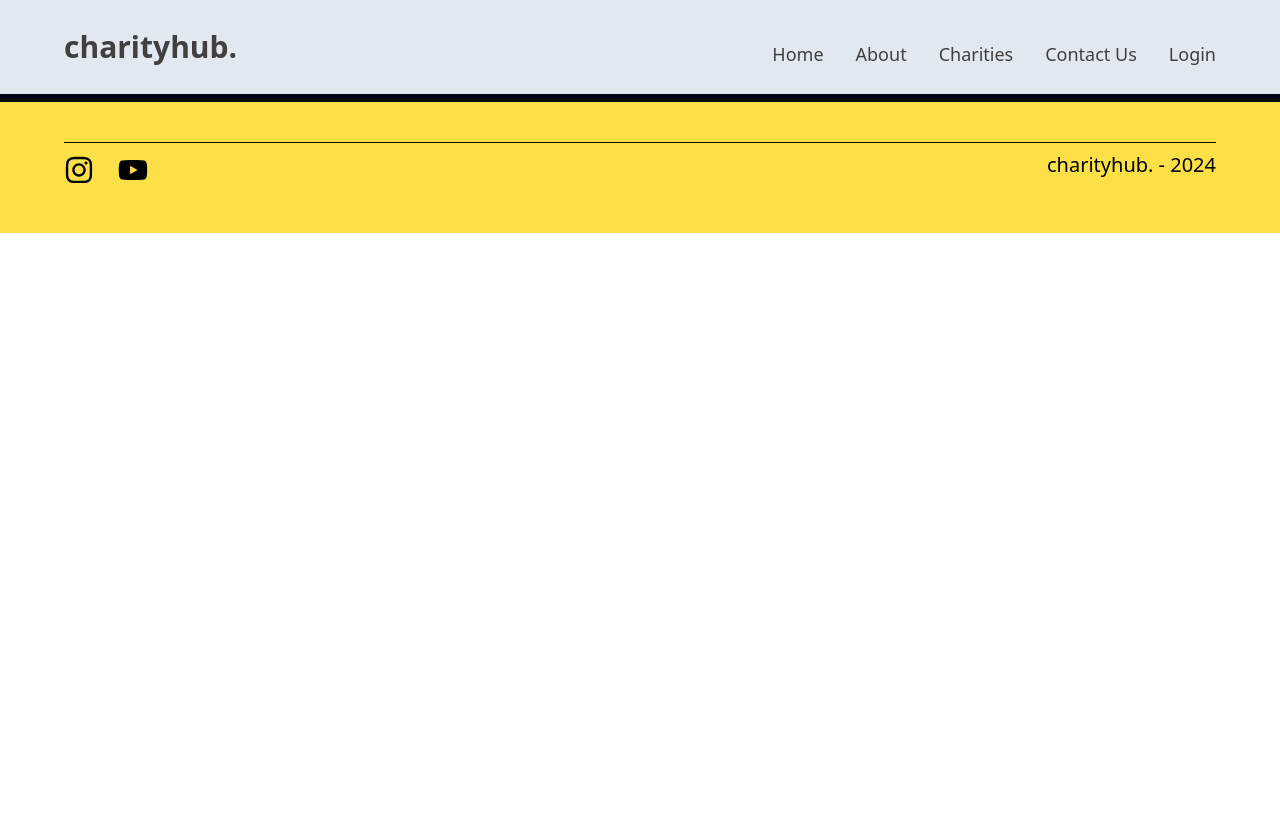
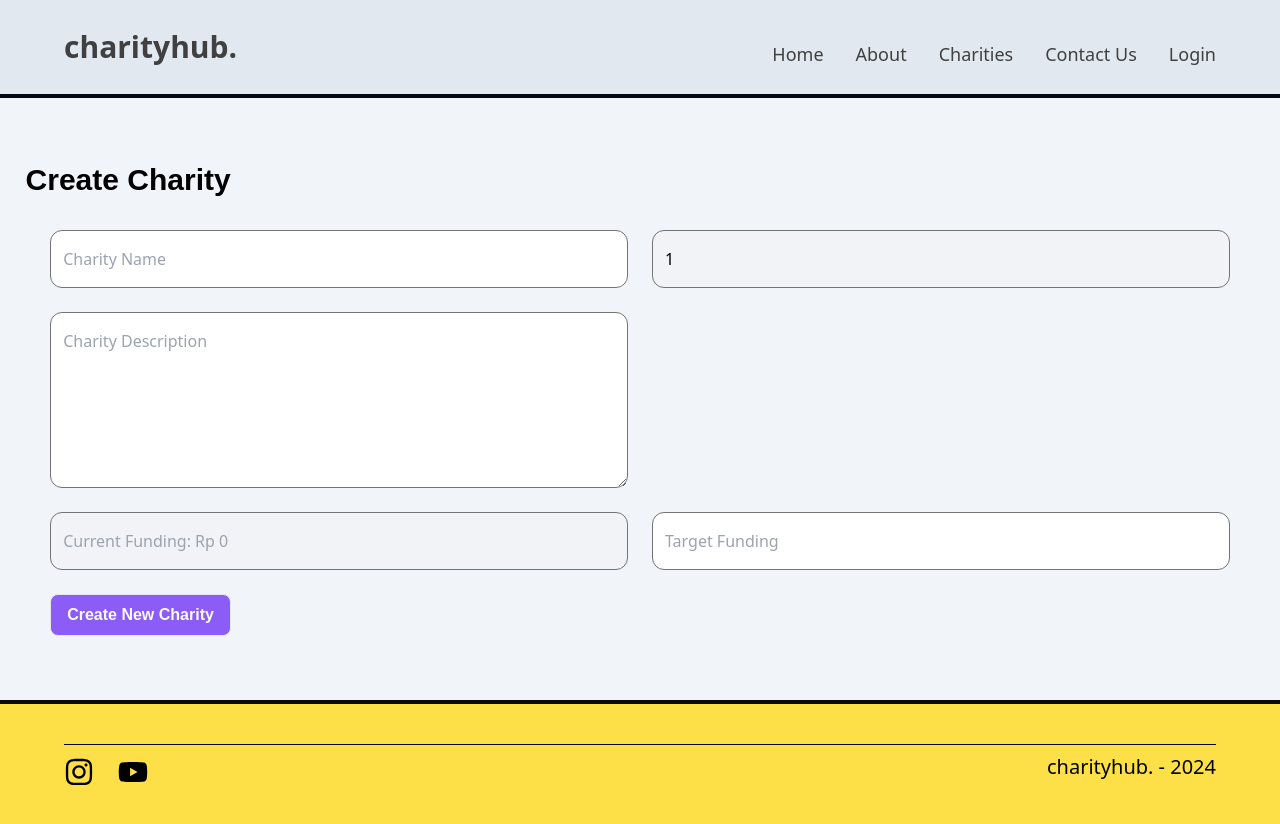
Before and after one commit to fcram7/charityhub, a React (Vite) app: page /1/create-charity in a window 1280 px wide. Shown: the top 824 px of the page. Before the commit the page ends 800 px from the top, so only its background shows below. Built offline with nearby package versions, Linux system fonts and the light colour scheme; a web font is replaced by a local one.

Commit message:
added create charity

```diff
--- /dev/null
+++ b/src/components/CharityFormContainer.tsx
@@ -0,0 +1,22 @@
+import { ReactNode, FormEvent } from 'react';
+
+interface charityFormInterface {
+  children: ReactNode,
+  title: string,
+  handleSubmit: (e: FormEvent) => void,
+}
+
+const CharityFormContainer = ({ children, title, handleSubmit }: charityFormInterface) => {
+  return (
+    <section className="charity-form-section px-[5%] lg:px-[2%] py-28 lg:py-16 bg-slate-100">
+      <h1 className="section-title text-3xl font-redhatdisplay font-bold">{title}</h1>
+      <div className="charity-form-content mt-8 w-full">
+        <form onSubmit={handleSubmit} className="form">
+          {children}
+        </form>
+      </div>
+    </section>
+   );
+}
+
+export default CharityFormContainer;
--- a/src/components/Input.tsx
+++ b/src/components/Input.tsx
@@ -3,12 +3,15 @@ import { ChangeEvent } from 'react';
 interface input {
   placeholder: string,
   type: string,
-  value: string | undefined,
-  name: string
+  value: string | number | undefined,
+  name: string,
+  disabled?: boolean,
+  checked?: boolean,
+  hidden?: boolean,
   onChange: (e: ChangeEvent<HTMLInputElement>) => void,
 }
 
-const Input = ({ placeholder, type, name, value, onChange }: input) => {
+const Input = ({ placeholder, type, name, value, disabled, checked, hidden, onChange }: input) => {
   return (
     <>
       <input
@@ -18,6 +21,9 @@ const Input = ({ placeholder, type, name, value, onChange }: input) => {
         name={name}
         onChange={onChange}
         className="form-input px-3 py-4 rounded-xl border border-neutral-500 focus:outline-sky-600"
+        disabled={disabled}
+        checked={checked}
+        hidden={hidden}
       />
     </>
    );
--- /dev/null
+++ b/src/components/TextArea.tsx
@@ -0,0 +1,26 @@
+import { ChangeEvent } from 'react';
+
+interface textArea {
+  placeholder: string,
+  value: string | undefined,
+  name: string,
+  disabled?: boolean
+  onChange: (e: ChangeEvent<HTMLTextAreaElement>) => void,
+}
+
+const TextArea = ({ placeholder, name, value, disabled, onChange }: textArea) => {
+  return (
+    <>
+      <textarea
+        placeholder={placeholder}
+        value={value}
+        name={name}
+        onChange={onChange}
+        className="form-textarea h-44 px-3 py-4 rounded-xl border border-neutral-500 focus:outline-sky-600"
+        disabled={disabled}
+      ></textarea>
+    </>
+   );
+}
+
+export default TextArea;
--- a/src/global/api-endpoint.ts
+++ b/src/global/api-endpoint.ts
@@ -5,5 +5,6 @@ export const ApiEndpoints = {
   LOGIN: `${Config.BASE_URL}/login`,
   LOGOUT: `${Config.BASE_URL}/logout`,
   GET_ALL_CHARITIES: `${Config.BASE_URL}/charities`,
-  GET_CHARITIES: (email: string) => `${Config.BASE_URL}/charities/${encodeURIComponent(email)}/`
+  GET_CHARITIES: (email: string) => `${Config.BASE_URL}/charities/${encodeURIComponent(email)}/`,
+  CREATE_CHARITY: (email: string) => `${Config.BASE_URL}/charities/${encodeURIComponent(email)}/create-charity`
 }
--- a/src/network/api.ts
+++ b/src/network/api.ts
@@ -1,6 +1,6 @@
 import axios, { AxiosError, AxiosResponse } from 'axios';
 import { ApiEndpoints } from '../global/api-endpoint';
-import { userCredentials } from '../utils/stateInterfaces';
+import { charityInterface, userCredentials } from '../utils/stateInterfaces';
 
 interface ErrorResponseData {
   message: string;
@@ -82,5 +82,28 @@ export const Api = {
     } catch (err) {
       console.error(err);
     }
+  },
+
+  async createCharities ({ createdBy, charityName, charityDescription, currentFunding, targetFunding, ongoing }: charityInterface, email: string, token: string) {
+    try {
+      const createCharity = await axios.post(ApiEndpoints.CREATE_CHARITY(email), {
+        createdBy,
+        charityName,
+        charityDescription,
+        currentFunding,
+        targetFunding,
+        ongoing,
+      }, {
+        withCredentials: true,
+        headers: {
+          Authorization: `Bearer ${token}`
+        }
+      });
+
+      return createCharity;
+    } catch (err) {
+      console.error(err);
+      throw err;
+    }
   }
 }
--- /dev/null
+++ b/src/pages/createCharity/CreateCharityForm.tsx
@@ -0,0 +1,69 @@
+import { ChangeEvent, FormEvent } from 'react';
+import CharityFormContainer from '../../components/CharityFormContainer';
+import Input from '../../components/Input';
+import { charitiesAuthStore } from '../../zustand/charities';
+import { useParams } from 'react-router-dom';
+import TextArea from '../../components/TextArea';
+import rupiah from '../../utils/priceConverter';
+import Button from '../../components/Button';
+
+const CreateCharityForm = () => {
+  const {
+    charityName,
+    charityDescription,
+    currentFunding,
+    targetFunding,
+    setCharityName,
+    setCharityDescription,
+    setTargetFunding,
+    setCreatedBy,
+  } = charitiesAuthStore();
+  const { email } = useParams();
+
+  const charityNameChangeHandler = (e: ChangeEvent<HTMLInputElement>) => {
+    setCharityName(e.currentTarget.value);
+  }
+
+  const createdByChangeHandler = (e: ChangeEvent<HTMLInputElement>) => {
+    setCreatedBy(e.currentTarget.value);
+  }
+
+  const currentFundingChangeHandler = () => {
+    null
+  }
+
+  const charityDescriptionChangeHandler = (e: ChangeEvent<HTMLTextAreaElement>) => {
+    setCharityDescription(e.currentTarget.value);
+  }
+
+  const targetFundingChangeHandler = (e: ChangeEvent<HTMLInputElement>) => {
+    setTargetFunding(e.currentTarget.valueAsNumber);
+  }
+
+  const handleSubmit = async (e: FormEvent) => {
+    e.preventDefault();
+    e.stopPropagation();
+
+
+  }
+
+  console.log(targetFunding);
+
+  return (
+    <CharityFormContainer title="Create Charity" handleSubmit={handleSubmit}>
+      <div className="inputs px-[2%] grid grid-cols-2 gap-6">
+        <Input type="text" placeholder="Charity Name" name="charityName" value={charityName} onChange={charityNameChangeHandler} />
+        <Input type="email" placeholder="Created By" name="createdBy" value={email} onChange={createdByChangeHandler} disabled={true}/>
+        <TextArea placeholder="Charity Description" name="charityDescription" value={charityDescription} onChange={charityDescriptionChangeHandler}/> <br></br>
+        <Input type="number" placeholder={`Current Funding: ${rupiah(currentFunding)}`} name="currentFunding" value={undefined} onChange={currentFundingChangeHandler} disabled={true}/>
+        <Input type="number" placeholder="Target Funding" name="targetFunding" value={undefined} onChange={targetFundingChangeHandler} disabled={false}/>
+      </div>
+
+      <div className="button px-[2%] mt-6">
+        <Button type="submit" text="Create New Charity"/>
+      </div>
+    </CharityFormContainer>
+  );
+}
+
+export default CreateCharityForm;
--- /dev/null
+++ b/src/pages/createCharity/Index.tsx
@@ -0,0 +1,11 @@
+import CreateCharityForm from './CreateCharityForm';
+
+const CreateCharity = () => {
+  return (
+    <>
+      <CreateCharityForm />
+    </>
+   );
+}
+
+export default CreateCharity;
--- a/src/pages/dashboard/components/CharityCard.tsx
+++ b/src/pages/dashboard/components/CharityCard.tsx
@@ -11,10 +11,11 @@ interface charityCardInterface {
   createdAt: string,
   currentFunding: number,
   targetFunding: number,
+  ongoing: boolean
 }
 
 
-const CharityCard = ({ id, charityName, charityDescription, createdBy, createdAt, currentFunding, targetFunding }: charityCardInterface) => {
+const CharityCard = ({ id, charityName, charityDescription, createdBy, createdAt, currentFunding, targetFunding, ongoing }: charityCardInterface) => {
   const [showDetail, setShowDetail] = useState(false)
 
   const showDetailsHandler = () => {
@@ -30,7 +31,7 @@ const CharityCard = ({ id, charityName, charityDescription, createdBy, createdAt
       <p className="current-funding">{rupiah(currentFunding)}</p>
       <p className="target-funding">{rupiah(targetFunding)}</p>
       <p className="charity-status flex gap-1 items-center">
-        <span className="text-green-500"><GoDotFill /></span> Ongoing
+        <span className={`${ongoing? "text-green-500" : "text-red-500"}`}><GoDotFill /></span> {ongoing ? "Ongoing" : "Inactive"}
       </p>
       <div className="text-xl cursor-pointer" onClick={showDetailsHandler}>
         { showDetail ? <IoIosArrowUp /> : <IoIosArrowDown />}
--- a/src/routes/RouteHandler.tsx
+++ b/src/routes/RouteHandler.tsx
@@ -6,6 +6,7 @@ import ContactUs from '../pages/contactus/Index';
 import Register from '../pages/register/Index';
 import Dashboard from '../pages/dashboard/Index';
 import NotAuthorized from '../pages/notAuthorized/Index';
+import CreateCharity from '../pages/createCharity/Index';
 
 const RouteHandler = () => {
 
@@ -17,6 +18,7 @@ const RouteHandler = () => {
       <Route path="/register" element={<Register />}/>
       <Route path="/login" element={<Login />}/>
       <Route path="/:email/dashboard" element={<Dashboard />}/>
+      <Route path="/:email/create-charity" element={<CreateCharity />}/>
     </Routes>
    );
 }
--- a/src/utils/stateInterfaces.ts
+++ b/src/utils/stateInterfaces.ts
@@ -17,7 +17,8 @@ export interface charityInterface {
   charityName: string,
   charityDescription: string,
   currentFunding: number,
-  targetFunding: number
+  targetFunding: number,
+  ongoing: boolean,
 }
 
 export interface charityInterfaceAction {
@@ -26,4 +27,5 @@ export interface charityInterfaceAction {
   setCharityDescription: (charityDescription: charityInterface["charityDescription"]) => void,
   setCurrentFunding: (currentFunding: charityInterface["currentFunding"]) => void,
   setTargetFunding: (targetFunding: charityInterface["targetFunding"]) => void,
+  setOngoing: (ongoing: charityInterface["ongoing"]) => void,
 }
--- a/src/zustand/charities.tsx
+++ b/src/zustand/charities.tsx
@@ -7,9 +7,11 @@ export const charitiesAuthStore = create<charityInterface & charityInterfaceActi
   charityDescription: "",
   currentFunding: 0,
   targetFunding: 0,
+  ongoing: true,
   setCreatedBy: (createdBy) => set({ createdBy: createdBy }),
   setCharityName: (charityName) => set({ charityName: charityName }),
   setCharityDescription: (charityDescription) => set({ charityDescription: charityDescription}),
   setCurrentFunding: (currentFunding) => set({ currentFunding: currentFunding }),
   setTargetFunding: (targetFunding) => set({ targetFunding: targetFunding }),
+  setOngoing: (ongoing) => set({ ongoing }),
 }));
```
Also changed, not shown: src/pages/dashboard/DashboardMain.tsx (+7 -1 lines).
